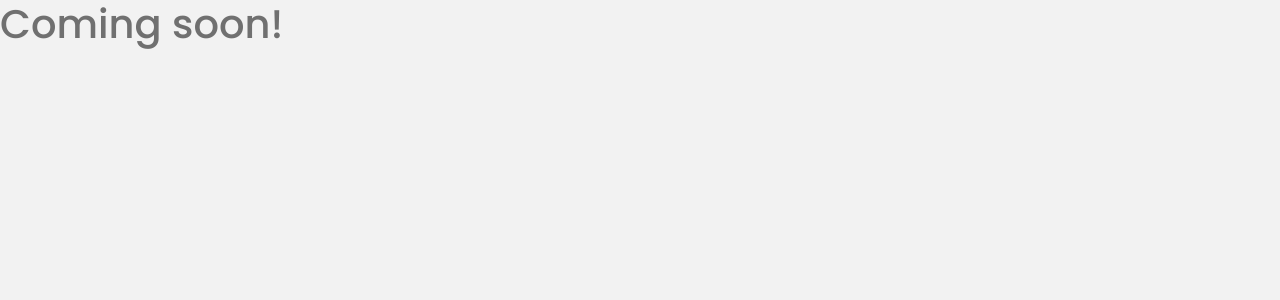
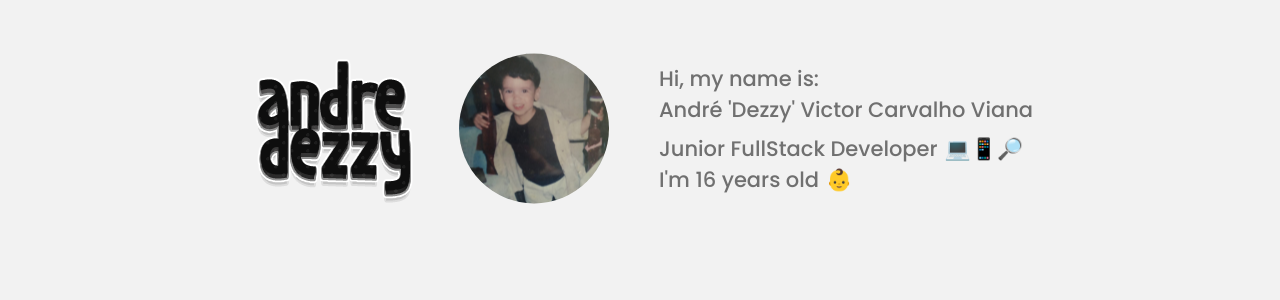
Before and after one commit to andredezzy/andredezzy.me, a React (Create React App) app: page /#/ in a window 1280 px wide. Shown: the top 300 px of the page. Built offline with nearby package versions, Linux system fonts and the light colour scheme.

Commit message:
Add home page and header :sparkles:

```diff
--- a/public/index.html
+++ b/public/index.html
@@ -5,32 +5,15 @@
     <link rel="shortcut icon" href="%PUBLIC_URL%/favicon.ico"/>
     <meta name="viewport" content="width=device-width, initial-scale=1"/>
 
-    <link
-            rel="stylesheet"
-            href="https://maxcdn.bootstrapcdn.com/bootstrap/4.3.1/css/bootstrap.min.css"
-            integrity="sha384-ggOyR0iXCbMQv3Xipma34MD+dH/1fQ784/j6cY/iJTQUOhcWr7x9JvoRxT2MZw1T"
-            crossorigin="anonymous"
-/>
+    <link rel="stylesheet" href="https://stackpath.bootstrapcdn.com/bootstrap/4.3.1/css/bootstrap.min.css" integrity="sha384-ggOyR0iXCbMQv3Xipma34MD+dH/1fQ784/j6cY/iJTQUOhcWr7x9JvoRxT2MZw1T" crossorigin="anonymous">
 
     <title>André 'Dezzy'</title>
   </head>
   <body>
     <div id="app"></div>
 
-    <script
-            src="https://code.jquery.com/jquery-3.3.1.slim.min.js"
-            integrity="sha384-q8i/X+965DzO0rT7abK41JStQIAqVgRVzpbzo5smXKp4YfRvH+8abtTE1Pi6jizo"
-            crossorigin="anonymous"
-        ></script>
-    <script
-            src="https://cdnjs.cloudflare.com/ajax/libs/popper.js/1.14.7/umd/popper.min.js"
-            integrity="sha384-UO2eT0CpHqdSJQ6hJty5KVphtPhzWj9WO1clHTMGa3JDZwrnQq4sF86dIHNDz0W1"
-            crossorigin="anonymous"
-        ></script>
-    <script
-            src="https://stackpath.bootstrapcdn.com/bootstrap/4.3.1/js/bootstrap.min.js"
-            integrity="sha384-JjSmVgyd0p3pXB1rRibZUAYoIIy6OrQ6VrjIEaFf/nJGzIxFDsf4x0xIM+B07jRM"
-            crossorigin="anonymous"
-        ></script>
+    <script src="https://code.jquery.com/jquery-3.3.1.slim.min.js" integrity="sha384-q8i/X+965DzO0rT7abK41JStQIAqVgRVzpbzo5smXKp4YfRvH+8abtTE1Pi6jizo" crossorigin="anonymous"></script>
+    <script src="https://cdnjs.cloudflare.com/ajax/libs/popper.js/1.14.7/umd/popper.min.js" integrity="sha384-UO2eT0CpHqdSJQ6hJty5KVphtPhzWj9WO1clHTMGa3JDZwrnQq4sF86dIHNDz0W1" crossorigin="anonymous"></script>
+    <script src="https://stackpath.bootstrapcdn.com/bootstrap/4.3.1/js/bootstrap.min.js" integrity="sha384-JjSmVgyd0p3pXB1rRibZUAYoIIy6OrQ6VrjIEaFf/nJGzIxFDsf4x0xIM+B07jRM" crossorigin="anonymous"></script>
   </body>
 </html>
--- a/src/App.jsx
+++ b/src/App.jsx
@@ -1,13 +1,20 @@
 import React from 'react';
+import { Route } from 'react-router-dom';
+
+import { Container } from 'react-bootstrap';
 
 import GlobalStyle from './styles/global';
 
+import Home from './pages/Home';
+
 export default function App() {
   return (
-    <div>
-      <h1>Coming soon!</h1>
+    <>
+      <Container>
+        <Route exact path="/" component={Home} />
+      </Container>
 
       <GlobalStyle />
-    </div>
+    </>
   );
 }
--- /dev/null
+++ b/src/components/Header/index.jsx
@@ -0,0 +1,40 @@
+import React from 'react';
+
+import { Container, Images, Summary } from './styles';
+
+import Logo from '@/assets/logo.svg';
+import Kid from '@/assets/kid.svg';
+
+export default function Header() {
+  return (
+    <Container>
+      <Images>
+        <img src={Logo} alt="logo" />
+        <img src={Kid} alt="kid" />
+      </Images>
+
+      <Summary>
+        <div className="my-person mb-2">
+          <span>Hi, my name is:</span>
+          <span>André &apos;Dezzy&apos; Victor Carvalho Viana</span>
+        </div>
+
+        <div className="about-me">
+          <span>
+            Junior FullStack Developer
+            <span role="img" aria-label="emoji">
+              💻📱🔎
+            </span>
+          </span>
+
+          <span>
+            I&apos;m 16 years old
+            <span role="img" aria-label="emoji">
+              👶
+            </span>
+          </span>
+        </div>
+      </Summary>
+    </Container>
+  );
+}
--- /dev/null
+++ b/src/components/Header/styles.js
@@ -0,0 +1,48 @@
+import styled from 'styled-components';
+
+export const Images = styled.div`
+  display: flex;
+
+  & :last-child {
+    margin-left: 35px;
+  }
+
+  @media screen and (max-width: 992px) {
+    & > img {
+      width: 130px;
+    }
+  }
+`;
+
+export const Summary = styled.div`
+  margin-left: 50px;
+
+  & > div {
+    display: flex;
+    flex-direction: column;
+
+    span[aria-label='emoji'] {
+      margin: 0 7px;
+    }
+  }
+
+  @media screen and (max-width: 992px) {
+    margin-left: 0;
+
+    font-size: 18px;
+    margin-top: 25px;
+  }
+`;
+
+export const Container = styled.div`
+  margin-top: 50px;
+
+  display: flex;
+  justify-content: center;
+  align-items: center;
+
+  @media screen and (max-width: 992px) {
+    margin-top: 40px;
+    flex-direction: column;
+  }
+`;
--- a/src/index.js
+++ b/src/index.jsx
@@ -1,7 +1,7 @@
 import React from 'react';
 import ReactDOM from 'react-dom';
+import { HashRouter } from 'react-router-dom';
 
-import { HashRouter } from 'react-router-dom';
 import App from './App';
 
 ReactDOM.render(
--- /dev/null
+++ b/src/pages/Home/index.jsx
@@ -0,0 +1,13 @@
+import React from 'react';
+
+import { Container } from './styles';
+
+import Header from '@/components/Header';
+
+export default function Home() {
+  return (
+    <Container>
+      <Header />
+    </Container>
+  );
+}
--- /dev/null
+++ b/src/pages/Home/styles.js
@@ -0,0 +1,3 @@
+import styled from 'styled-components';
+
+export const Container = styled.div``;
--- a/src/styles/global.js
+++ b/src/styles/global.js
@@ -15,7 +15,7 @@ export default createGlobalStyle`
   }
 
   body {
-    font: 14px 'Poppins', sans-serif;
+    font: 21px 'Poppins', sans-serif;
     font-weight: 500;
     background: #F2F2F2;
     color: #707070;
```
Also changed, not shown: src/assets/kid.svg (added), src/assets/logo.svg (added).
